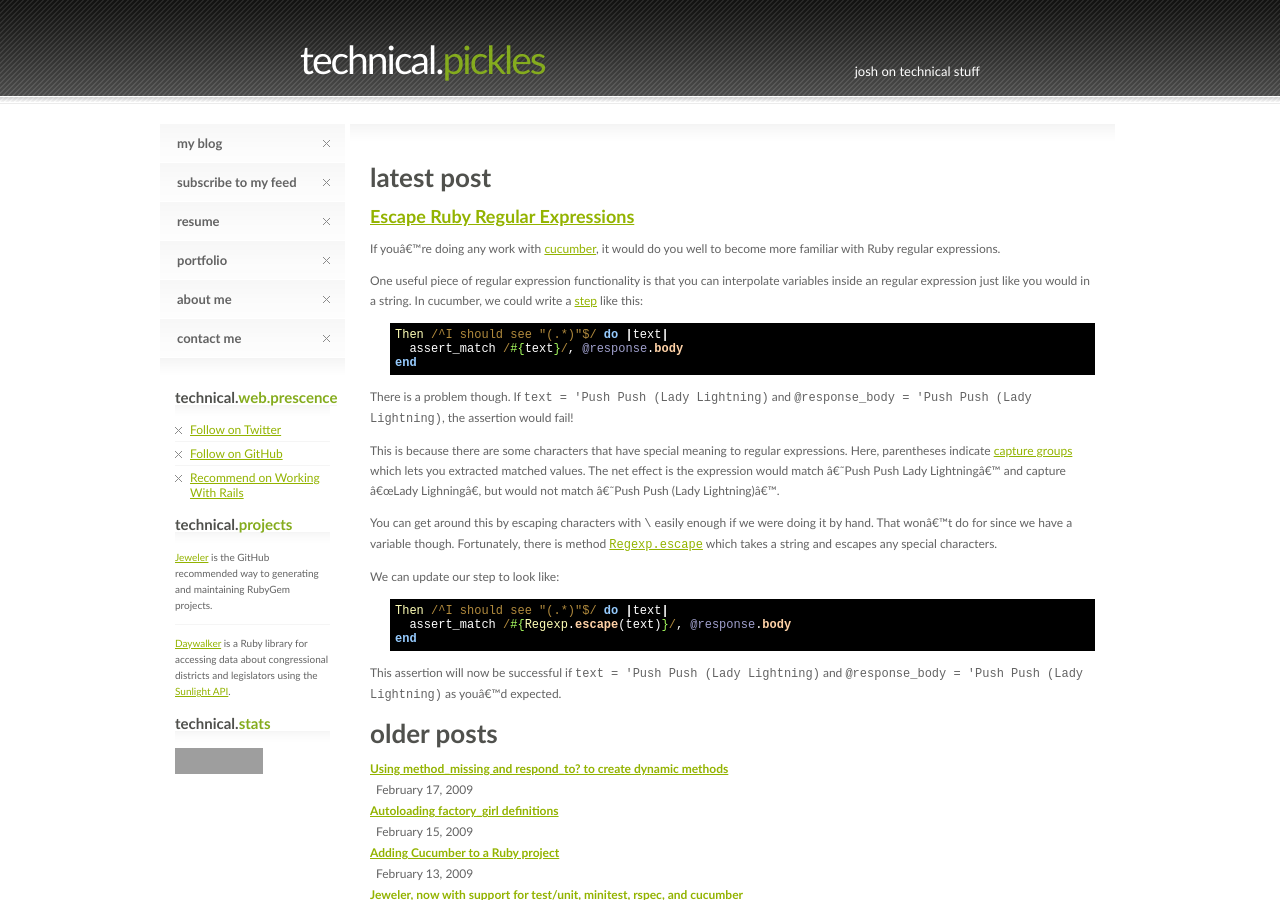
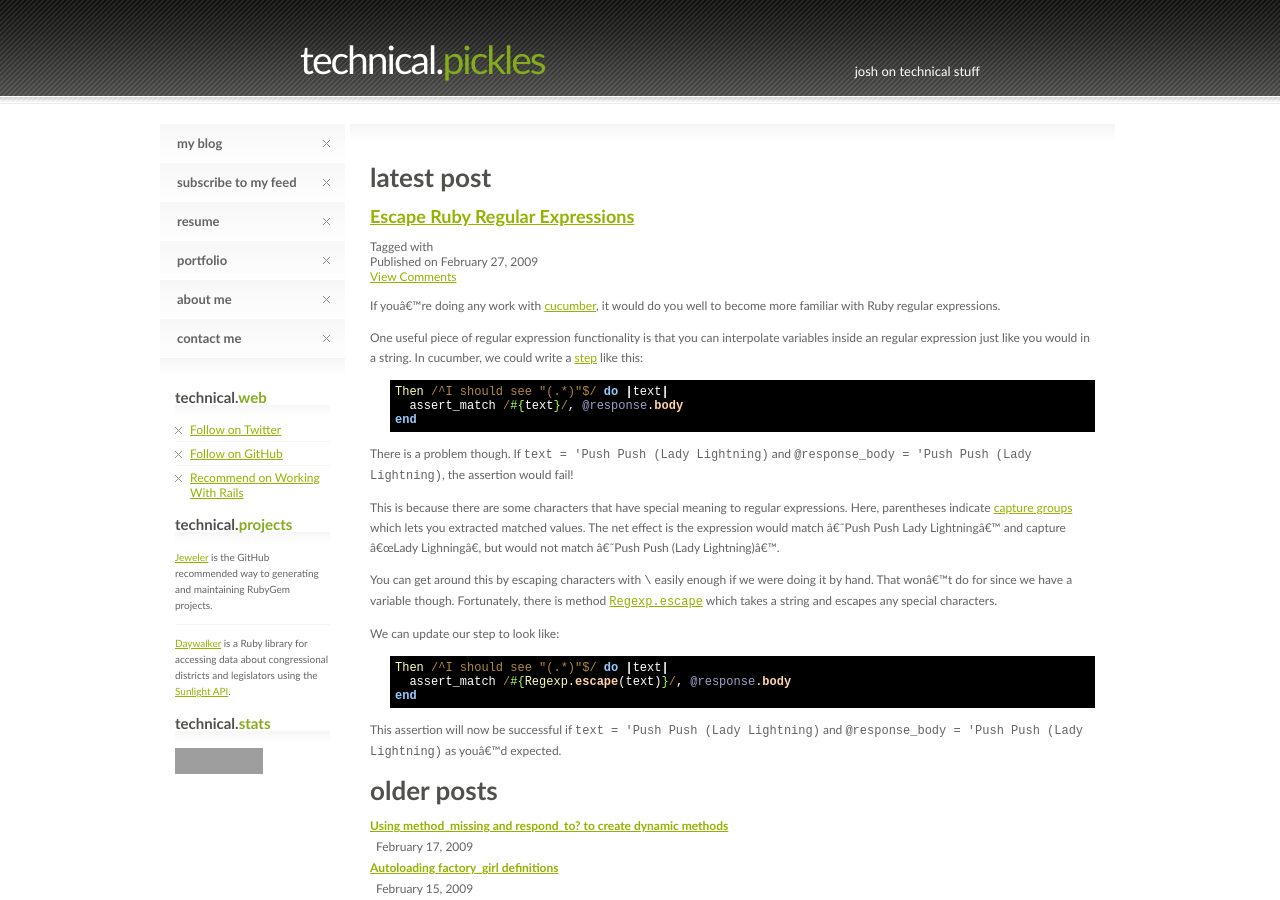
Before and after one commit to technicalpickles/technicalpickles.github.com, a Jekyll site: the page built from index.html, in a window 1280 px wide and 900 px high. Built offline with Jekyll 4.4.1, drawn with Linux system fonts in a browser that asks for light colours; a script that is not in the unit is left out; grey boxes are pictures that could not be loaded.

Commit message:
Changed text in sidebar so it wouldn't overflow in safari. Tweaked some of the metadata displayed with posts.

```diff
--- a/_layouts/default.html
+++ b/_layouts/default.html
@@ -49,7 +49,7 @@
 		<div id="menu_end"></div>
 
 		<div id="lcontent">
-			<h3 class="first">Technical.<span>Web.Prescence</span></h3>
+			<h3 class="first">Technical.<span>Web</span></h3>
 			<ul class="divided">
 				<li class="first"><a href="http://twitter.com/techpickles">Follow on Twitter</a></li>
 				<li><a href="http://github.com/technicalpickles">Follow on GitHub</a></li>
--- a/_layouts/post.html
+++ b/_layouts/post.html
@@ -4,14 +4,16 @@ layout: default
 <div id="post">
 	<h2 class="title"><a href="{{ page.url | strip_html_suffix }}">{{ page.title }}</a></h2>
 	<div class="metadata">
+		{% if page.tags %}
 		<div class="tags">
 			Tagged with
 			{% for tag in page.tags %}
 			{{ tag }}
 			{% endfor %}
 		</div>
+		{% endif %}
 
-		<div class="published_at">Published on {{page.date | date: '%B %d, %Y'}}</div>
+		<div class="published_at">Published on {{ page.date | date: '%B %d, %Y'}}</div>
 
 		<a href="{{ page.url | strip_html_suffix }}#disqus_thread">View Comments</a>
 	</div>
--- a/index.html
+++ b/index.html
@@ -5,7 +5,21 @@ title: home
 {% assign first_post = site.posts.first %}
 <h1>Latest post</h1>
 <div class="post">
-	<h2><a href="{{ first_post.url | strip_html_suffix }}">{{ first_post.title}}</a></h2>
+	<h2 class="title"><a href="{{ first_post.url | strip_html_suffix }}">{{ first_post.title}}</a></h2>
+	<div class="metadata">
+		{% if first_post.tags %}
+		<div class="tags">
+			Tagged with
+			{% for tag in first_post.tags %}
+			{{ tag }}
+			{% endfor %}
+		</div>
+		{% endif %}
+
+		<div class="published_at">Published on {{ first_post.date | date: '%B %d, %Y'}}</div>
+
+		<a href="{{ first_post.url | strip_html_suffix }}#disqus_thread">View Comments</a>
+	</div>
 	<div class="content">
 		{{ first_post.content }}
 	</div>
```
